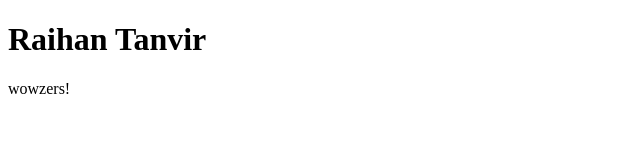
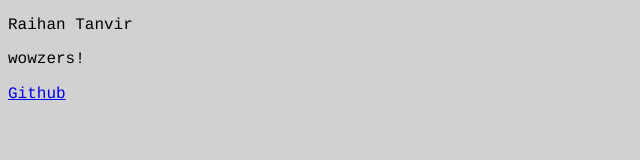
Before and after one commit to nabitanvir/raihansPortfolio, a plain HTML site: page index.html in a window 1280 px wide. Shown: the whole page, without its empty margins (0-640 px from the left). Drawn offline with Linux system fonts and the light colour scheme.

Commit message:
added githb link

```diff
--- a/index.html
+++ b/index.html
@@ -1,12 +1,29 @@
 <!DOCTYPE html>
 <html lang="en">
+
 <head>
     <meta charset="UTF-8">
     <meta name="viewport" content="width=device-width, initial-scale=1.0">
     <title>Raihan Tanvir</title>
+
+    <style>
+        body {
+            background-color: #d1d1d1;
+        }
+
+        p,
+        h1,
+        a {
+            font-family: "Courier";
+
+        }
+    </style>
 </head>
+
 <body>
-    <h1>Raihan Tanvir</h1>
+    <p>Raihan Tanvir</p>
     <p>wowzers!</p>
+    <a href="https://github.com/nabitanvir">Github</a>
 </body>
+
 </html>
```
